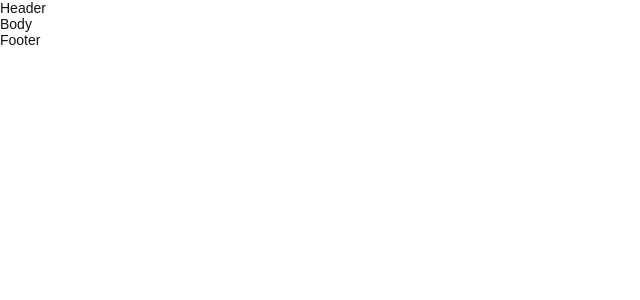
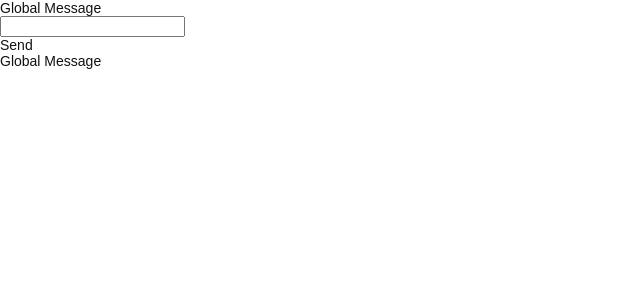
Before and after one commit to MrAaronOlsen/React-Data-Binding, a React app: page / in a window 1280 px wide. Shown: the top 300 px of the page, without its empty margins (0-640 px from the left). Built offline with nearby package versions, Linux system fonts and the light colour scheme.

Commit message:
First GlobalMessage example

```diff
--- a/src/app/body/Body.jsx
+++ b/src/app/body/Body.jsx
@@ -1,7 +1,13 @@
 import React from 'react'
+
+import { SendGlobalMessage } from 'modules/globalmessage'
 
 import styles from './styles.mod.scss'
 
 export default function Body() {
-  return <div className={styles.container}>Body</div>
+  return (
+    <div className={styles.container}>
+      <SendGlobalMessage />
+    </div>
+  )
 }
--- a/src/app/footer/Footer.jsx
+++ b/src/app/footer/Footer.jsx
@@ -1,7 +1,13 @@
 import React from 'react'
+
+import { DisplayGlobalMessage } from 'modules/globalmessage'
 
 import styles from './styles.mod.scss'
 
 export default function Footer() {
-  return <div className={styles.container}>Footer</div>
+  return (
+    <div className={styles.container}>
+      <DisplayGlobalMessage />
+    </div>
+  )
 }
--- a/src/app/header/Header.jsx
+++ b/src/app/header/Header.jsx
@@ -1,7 +1,13 @@
 import React from 'react'
+
+import { DisplayGlobalMessage } from 'modules/globalmessage'
 
 import styles from './styles.mod.scss'
 
 export default function Header() {
-  return <div className={styles.container}>Header</div>
+  return (
+    <div className={styles.container}>
+      <DisplayGlobalMessage />
+    </div>
+  )
 }
--- a/src/event/Event.js
+++ b/src/event/Event.js
@@ -1,5 +1,5 @@
 export default class Event {
-  static THING_CHANGED = new Event('THING_CHANGED')
+  static GLOBAL_MESSAGE = new Event('GLOBAL_MESSAGE')
 
   #name
 
--- a/src/event/EventBus.js
+++ b/src/event/EventBus.js
@@ -3,7 +3,7 @@ const eventBus = {
     document.addEventListener(event.getName(), callback)
   },
 
-  dispatch(event, data) {
+  send(event, data) {
     document.dispatchEvent(new CustomEvent(event.getName(), { detail: data }))
   },
 
--- /dev/null
+++ b/src/modules/globalmessage/DisplayGlobalMessage.jsx
@@ -0,0 +1,23 @@
+import React from 'react'
+
+import { Event, EventBus } from 'event'
+
+export default function GlobalFunction() {
+  const [message, setMessage] = React.useState(null)
+
+  const handleGlobalMessage = React.useCallback((data) => {
+    setMessage(data.detail)
+  })
+
+  React.useEffect(() => {
+    EventBus.on(Event.GLOBAL_MESSAGE, handleGlobalMessage)
+    return () => EventBus.remove(Event.GLOBAL_MESSAGE, handleGlobalMessage)
+  })
+
+  return (
+    <div>
+      <div>Global Message</div>
+      <div>{message}</div>
+    </div>
+  )
+}
--- /dev/null
+++ b/src/modules/globalmessage/SendGlobalMessage.jsx
@@ -0,0 +1,22 @@
+import React from 'react'
+
+import { Event, EventBus } from 'event'
+
+export default function GlobalFunction() {
+  const [message, setMessage] = React.useState('')
+
+  function handleChange(event) {
+    setMessage(event.target.value)
+  }
+
+  function sendMessage() {
+    EventBus.send(Event.GLOBAL_MESSAGE, message)
+  }
+
+  return (
+    <div>
+      <input value={message} onChange={handleChange} />
+      <div onClick={sendMessage}>Send</div>
+    </div>
+  )
+}
--- /dev/null
+++ b/src/modules/globalmessage/index.js
@@ -0,0 +1,2 @@
+export { default as SendGlobalMessage } from './SendGlobalMessage'
+export { default as DisplayGlobalMessage } from './DisplayGlobalMessage'
--- a/webpack.config.js
+++ b/webpack.config.js
@@ -102,5 +102,6 @@ const plugins = () => {
 const aliases = () => {
   return {
     event: path.resolve(__dirname, 'src/event'),
+    modules: path.resolve(__dirname, 'src/modules'),
   }
 }
```
